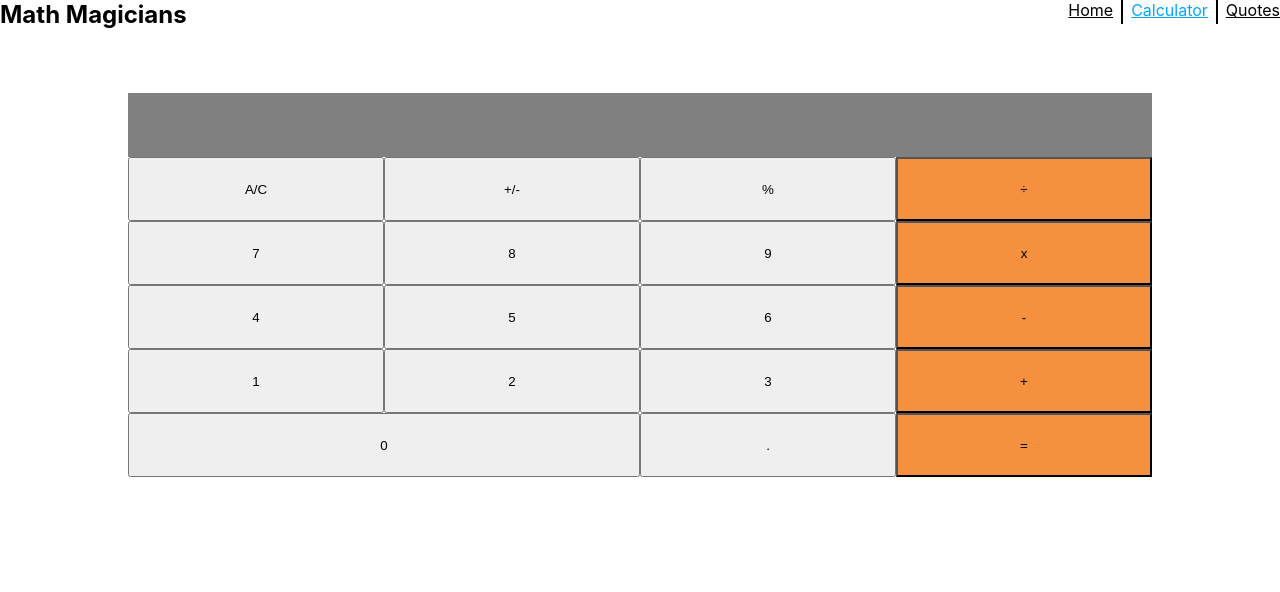
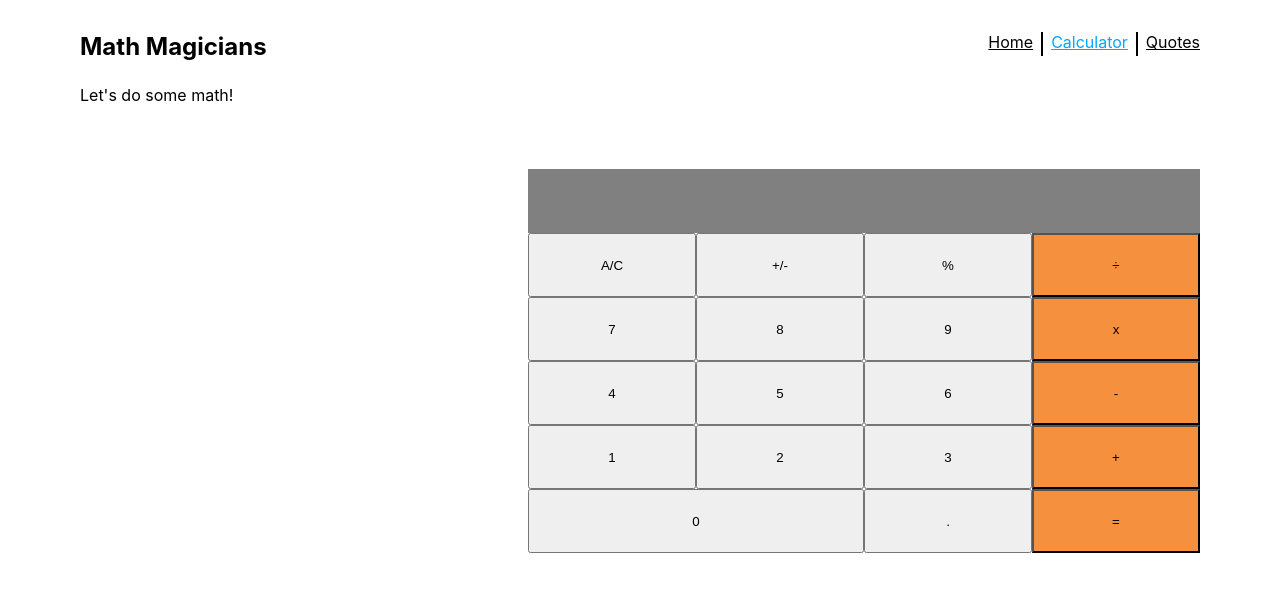
Before and after one commit to NoelLincoln/Math-Magicians, a React (Create React App) app: page /calculator in a window 1280 px wide. Shown: the top 592 px of the page. Built offline with nearby package versions, Linux system fonts and the light colour scheme.

Commit message:
Add routes to application and styling

```diff
--- a/package.json
+++ b/package.json
@@ -1,4 +1,4 @@
-{
+  {
   "name": "math-magicians",
   "version": "0.1.0",
   "private": true,
@@ -8,11 +8,15 @@
     "@testing-library/user-event": "^13.5.0",
     "big.js": "^6.2.1",
     "bootstrap": "^5.3.2",
+    "localforage": "^1.10.0",
+    "match-sorter": "^6.3.1",
     "prop-types": "^15.8.1",
     "react": "^18.2.0",
     "react-bootstrap": "^2.8.0",
     "react-dom": "^18.2.0",
+    "react-router-dom": "^6.16.0",
     "react-scripts": "5.0.1",
+    "sort-by": "^1.2.0",
     "web-vitals": "^2.1.4"
   },
   "scripts": {
--- a/src/App.css
+++ b/src/App.css
@@ -4,10 +4,15 @@
   box-sizing: border-box;
 }
 
+body {
+  padding: 2rem 5rem 2rem 5rem;
+}
+
 .main-container {
-  width: 80%;
+  width: 60%;
+  margin: auto;
+  margin-right: 0;
   display: grid;
-  margin: auto;
   margin-top: 4rem;
   text-align: center;
   grid-template-columns: repeat(4, minmax(1em, 1fr));
@@ -19,6 +24,13 @@
     'four five six minus'
     'one two three addition'
     'zeroo zeroo period equal';
+}
+
+.pagenotfound {
+  width: 50%;
+  margin: auto;
+  margin-top: 4rem;
+  text-align: center;
 }
 
 .quote {
--- a/src/components/Calculator.js
+++ b/src/components/Calculator.js
@@ -1,6 +1,7 @@
 import React, { useState } from 'react';
 import Output from './Output';
 import calculate from './logic/calculate';
+import style from '../styles/calculator.css';
 
 const Calculator = () => {
   const [calcState, setCalcState] = useState({
@@ -41,6 +42,10 @@ const Calculator = () => {
   ];
   return (
     <>
+      <div>
+        <p className={style.p}>Let&apos;s do some math!</p>
+      </div>
+
       <section className="main-container">
         <Output value={displayValue} />
         {buttons.map((btn) => (
```
Also changed, not shown: 1 other file (tests, documents, lock files or other folders).
